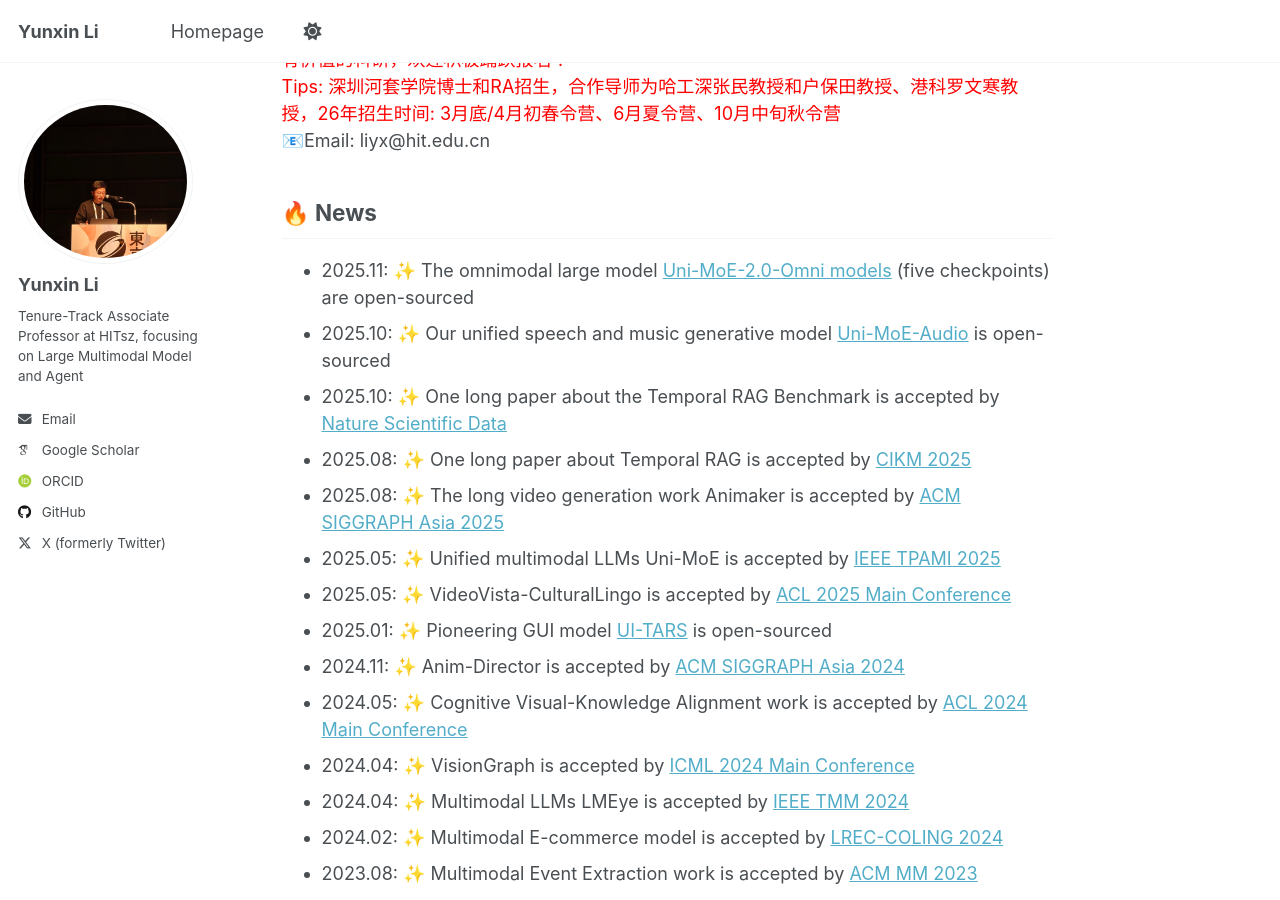
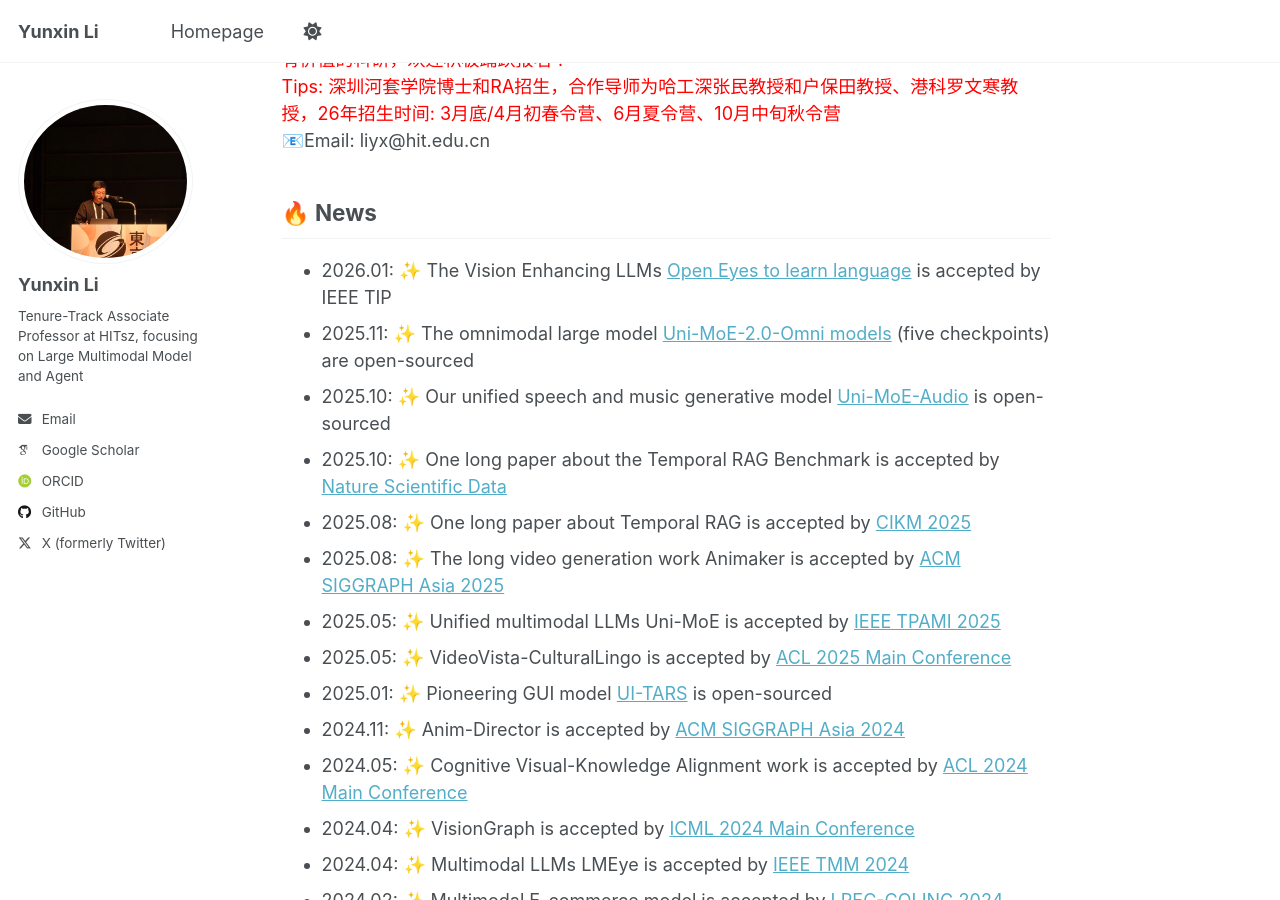
Before and after one commit to YunxinLi/yunxinli.github.io, a Jekyll site: the page built from _pages/about.md, in a window 1280 px wide and 900 px high, scrolled down 776 px. Built offline with Jekyll 4.4.1, drawn with Linux system fonts in a browser that asks for light colours; some web fonts are replaced; a script that is not in the unit is left out.

Commit message:
Update about.md

```diff
--- a/_pages/about.md
+++ b/_pages/about.md
@@ -29,6 +29,7 @@ Tips: 深圳河套学院博士和RA招生，合作导师为哈工深张民教授
 
 
 ## 🔥 News
+- 2026.01: ✨ The Vision Enhancing LLMs [Open Eyes to learn language](https://arxiv.org/abs/2311.15759) is accepted by IEEE TIP
 - 2025.11: ✨ The omnimodal large model [Uni-MoE-2.0-Omni models](https://arxiv.org/abs/2511.12609) (five checkpoints) are open-sourced
 - 2025.10: ✨ Our unified speech and music generative model [Uni-MoE-Audio](https://arxiv.org/abs/2510.13344) is open-sourced
 - 2025.10: ✨ One long paper about the Temporal RAG Benchmark is accepted by [Nature Scientific Data](https://www.nature.com/articles/s41597-025-06098-y)
```
